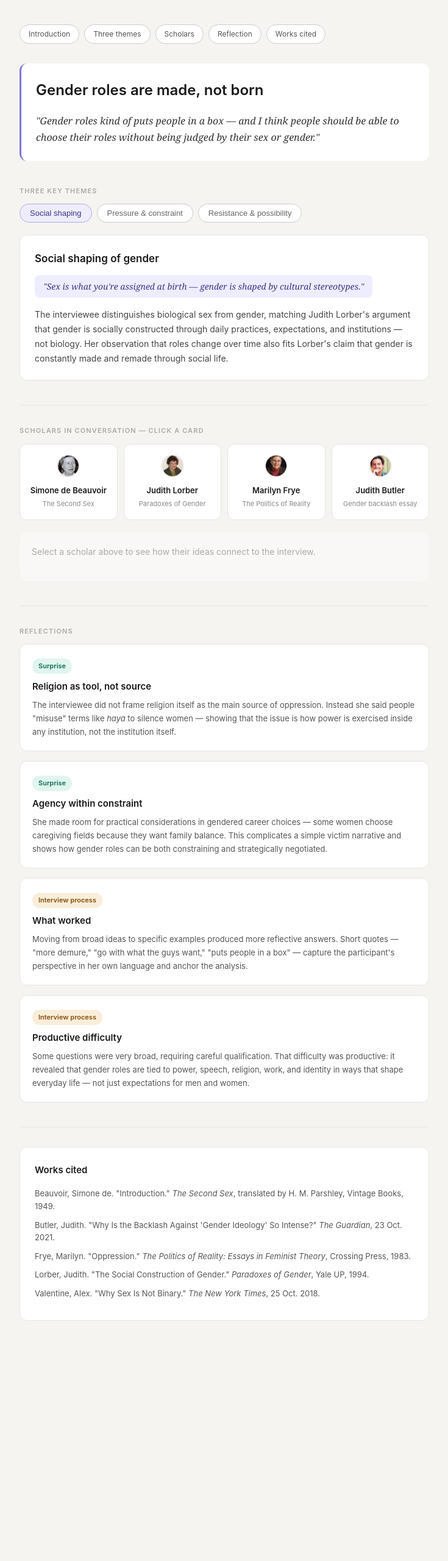
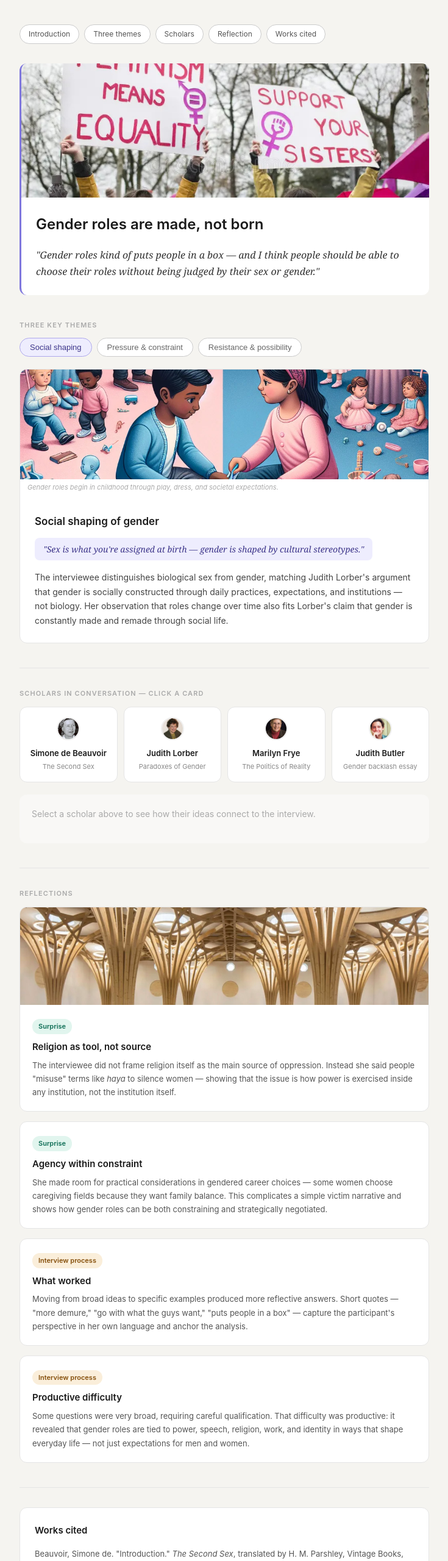
Before and after one commit to axhrar/GenderRoles, a plain HTML site: page index.html in a window 1280 px wide. Shown: the top 2560 px of the page at 61% size, without its empty margins (272-1007 px from the left). Before the commit the page ends 2270 px from the top, so only its background shows below. Drawn offline with Linux system fonts and the light colour scheme.

Commit message:
Update index.html

```diff
--- a/index.html
+++ b/index.html
@@ -42,17 +42,27 @@
     text-decoration: none;
   }
 
-  .nav-pill:hover {
-    background: #eee;
-  }
+  .nav-pill:hover { background: #eee; }
 
   /* Hero */
   .hero {
     border-left: 3px solid #7F77DD;
-    padding: 1.5rem;
     background: #fff;
     border-radius: 12px;
     margin-bottom: 2.5rem;
+    overflow: hidden;
+  }
+
+  .hero-img {
+    width: 100%;
+    height: 220px;
+    object-fit: cover;
+    object-position: center 30%;
+    display: block;
+  }
+
+  .hero-body {
+    padding: 1.5rem;
   }
 
   .hero .subtitle {
@@ -77,9 +87,7 @@
   }
 
   /* Sections */
-  .section {
-    margin-bottom: 2.5rem;
-  }
+  .section { margin-bottom: 2.5rem; }
 
   .section-label {
     font-size: 11px;
@@ -116,21 +124,27 @@
     font-weight: 500;
   }
 
-  .tab-btn:hover:not(.active) {
-    background: #f5f5f5;
-  }
+  .tab-btn:hover:not(.active) { background: #f5f5f5; }
 
   .theme-panel {
     display: none;
     background: #fff;
     border: 1px solid #e5e5e5;
     border-radius: 12px;
-    padding: 1.5rem;
+    overflow: hidden;
   }
 
-  .theme-panel.visible {
+  .theme-panel.visible { display: block; }
+
+  .theme-img {
+    width: 100%;
+    height: 180px;
+    object-fit: cover;
+    object-position: center;
     display: block;
   }
+
+  .theme-body { padding: 1.5rem; }
 
   .theme-panel h3 {
     font-size: 17px;
@@ -174,13 +188,9 @@
     text-align: center;
   }
 
-  .scholar-card:hover {
-    box-shadow: 0 2px 8px rgba(0,0,0,0.08);
-  }
+  .scholar-card:hover { box-shadow: 0 2px 8px rgba(0,0,0,0.08); }
 
-  .scholar-card.selected {
-    border: 2px solid #7F77DD;
-  }
+  .scholar-card.selected { border: 2px solid #7F77DD; }
 
   .circle-avatar {
     width: 38px;
@@ -199,10 +209,7 @@
     margin-bottom: 2px;
   }
 
-  .scholar-card .work {
-    font-size: 11px;
-    color: #888;
-  }
+  .scholar-card .work { font-size: 11px; color: #888; }
 
   .scholar-detail {
     background: #f9f8f6;
@@ -213,9 +220,7 @@
     color: #444;
   }
 
-  .scholar-detail p {
-    margin-bottom: 0.75rem;
-  }
+  .scholar-detail p { margin-bottom: 0.75rem; }
 
   .connection {
     font-size: 13px;
@@ -231,9 +236,19 @@
     background: #fff;
     border: 1px solid #e5e5e5;
     border-radius: 12px;
-    padding: 1.25rem;
     margin-bottom: 1rem;
+    overflow: hidden;
   }
+
+  .reflection-img {
+    width: 100%;
+    height: 160px;
+    object-fit: cover;
+    object-position: center;
+    display: block;
+  }
+
+  .reflection-body { padding: 1.25rem; }
 
   .reflection-card h3 {
     font-size: 15px;
@@ -256,15 +271,8 @@
     margin-bottom: 8px;
   }
 
-  .tag-surprise {
-    background: #E1F5EE;
-    color: #0F6E56;
-  }
-
-  .tag-process {
-    background: #FAEEDA;
-    color: #854F0B;
-  }
+  .tag-surprise { background: #E1F5EE; color: #0F6E56; }
+  .tag-process  { background: #FAEEDA; color: #854F0B; }
 
   /* Works cited */
   .works-cited {
@@ -292,6 +300,14 @@
     border-top: 1px solid #e5e5e5;
     margin: 2rem 0;
   }
+
+  /* Image captions */
+  .img-caption {
+    font-size: 11px;
+    color: #aaa;
+    padding: 4px 12px 8px;
+    font-style: italic;
+  }
 </style>
 </head>
 <body>
@@ -305,69 +321,105 @@
     <a class="nav-pill" href="#citations">Works cited</a>
   </nav>
 
+  <!-- HERO -->
   <section id="intro" class="hero" aria-label="Introduction">
+    <img
+      class="hero-img"
+      src="hero.jpg"
+      alt="Diverse group of women at a march holding signs for equality"
+      onerror="this.style.display='none'"
+    >
+    <div class="hero-body">
       <h1>Gender roles are made, not born</h1>
       <blockquote>"Gender roles kind of puts people in a box — and I think people should be able to choose their roles without being judged by their sex or gender."</blockquote>
+    </div>
   </section>
 
+  <!-- THEMES -->
   <section id="themes" class="section" aria-label="Three key themes">
     <p class="section-label">Three key themes</p>
     <div class="tabs" role="tablist">
-      <button class="tab-btn active" role="tab" aria-selected="true" onclick="showTab('social', this)">Social shaping</button>
-      <button class="tab-btn" role="tab" aria-selected="false" onclick="showTab('pressure', this)">Pressure &amp; constraint</button>
-      <button class="tab-btn" role="tab" aria-selected="false" onclick="showTab('resistance', this)">Resistance &amp; possibility</button>
+      <button class="tab-btn active" role="tab" aria-selected="true"  onclick="showTab('social', this)">Social shaping</button>
+      <button class="tab-btn"        role="tab" aria-selected="false" onclick="showTab('pressure', this)">Pressure &amp; constraint</button>
+      <button class="tab-btn"        role="tab" aria-selected="false" onclick="showTab('resistance', this)">Resistance &amp; possibility</button>
     </div>
 
+    <!-- Social shaping -->
     <div id="tab-social" class="theme-panel visible" role="tabpanel">
+      <img
+        class="theme-img"
+        src="theme-social.jpg"
+        alt="Children at play — gender norms begin in childhood socialisation"
+        onerror="this.style.display='none'"
+      >
+      <div class="img-caption">Gender roles begin in childhood through play, dress, and societal expectations.</div>
+      <div class="theme-body">
         <h3>Social shaping of gender</h3>
         <div class="quote-tag">"Sex is what you're assigned at birth — gender is shaped by cultural stereotypes."</div>
         <p>The interviewee distinguishes biological sex from gender, matching Judith Lorber's argument that gender is socially constructed through daily practices, expectations, and institutions — not biology. Her observation that roles change over time also fits Lorber's claim that gender is constantly made and remade through social life.</p>
       </div>
+    </div>
 
+    <!-- Pressure -->
     <div id="tab-pressure" class="theme-panel" role="tabpanel">
+      <img
+        class="theme-img"
+        src="theme-pressure.jpg"
+        alt="A birdcage — visual metaphor for Marilyn Frye's interlocking constraints"
+        onerror="this.style.display='none'"
+      >
+      <div class="img-caption">Frye's birdcage metaphor: each wire alone seems harmless, but together they trap.</div>
+      <div class="theme-body">
         <h3>Pressure &amp; constraint</h3>
         <div class="quote-tag">"I just felt pressure to go with what the guys want."</div>
         <p>Her experience in the MSA shows how gender norms are enforced through social pressure, not formal rules. Marilyn Frye's birdcage metaphor applies: one wire alone seems harmless, but together the many barriers limit movement and choice. The interviewee describes a classic double bind — speaking up is read as improper, yet silence means accepting unfairness.</p>
       </div>
+    </div>
 
+    <!-- Resistance -->
     <div id="tab-resistance" class="theme-panel" role="tabpanel">
+      <img
+        class="theme-img"
+        src="theme-resistance.jpg"
+        alt="Women marching and holding signs demanding equality and freedom"
+        onerror="this.style.display='none'"
+      >
+      <div class="img-caption">Public protest as an act of resistance — refusing fixed gender roles.</div>
+      <div class="theme-body">
         <h3>Resistance &amp; possibility</h3>
         <div class="quote-tag">"I hope for a future with fewer — or no — fixed gender roles."</div>
         <p>Even while naming restrictions, she insists people should be free to choose roles in family, work, and relationships. This echoes Simone de Beauvoir's argument that woman is cast as the "Other," denied full subjecthood. Her hope also resonates with Judith Butler's claim that rigid gender systems limit what kinds of lives become livable — and that those norms can be challenged and reworked.</p>
+      </div>
     </div>
   </section>
 
   <hr class="divider">
 
+  <!-- SCHOLARS -->
   <section id="scholars" class="section" aria-label="Scholars in conversation">
     <p class="section-label">Scholars in conversation — click a card</p>
-
     <div class="scholars">
       <div class="scholar-card" onclick="selectScholar('beauvoir', this)" tabindex="0" role="button" aria-pressed="false">
         <img src="beauvoir.jpg" alt="Simone de Beauvoir" class="circle-avatar">
         <div class="name">Simone de Beauvoir</div>
         <div class="work">The Second Sex</div>
       </div>
-
       <div class="scholar-card" onclick="selectScholar('lorber', this)" tabindex="0" role="button" aria-pressed="false">
         <img src="lorber.jpg" alt="Judith Lorber" class="circle-avatar">
         <div class="name">Judith Lorber</div>
         <div class="work">Paradoxes of Gender</div>
       </div>
-
       <div class="scholar-card" onclick="selectScholar('frye', this)" tabindex="0" role="button" aria-pressed="false">
         <img src="frye.jpg" alt="Marilyn Frye" class="circle-avatar">
         <div class="name">Marilyn Frye</div>
         <div class="work">The Politics of Reality</div>
       </div>
-
       <div class="scholar-card" onclick="selectScholar('butler', this)" tabindex="0" role="button" aria-pressed="false">
         <img src="butler.jpg" alt="Judith Butler" class="circle-avatar">
         <div class="name">Judith Butler</div>
         <div class="work">Gender backlash essay</div>
       </div>
     </div>
-
     <div class="scholar-detail" id="scholar-detail" aria-live="polite">
       <p style="color:#aaa;">Select a scholar above to see how their ideas connect to the interview.</p>
     </div>
@@ -375,36 +427,74 @@
 
   <hr class="divider">
 
+  <!-- REFLECTION -->
   <section id="reflection" class="section" aria-label="Reflections">
     <p class="section-label">Reflections</p>
 
+    <!-- Surprise 1 -->
     <div class="reflection-card">
+      <img
+        class="reflection-img"
+        src="reflection-religion.jpg"
+        alt="Interior of a mosque — religion as an institution shaped by those in power"
+        onerror="this.style.display='none'"
+      >
+      <div class="reflection-body">
         <span class="tag tag-surprise">Surprise</span>
         <h3>Religion as tool, not source</h3>
         <p>The interviewee did not frame religion itself as the main source of oppression. Instead she said people "misuse" terms like <em>haya</em> to silence women — showing that the issue is how power is exercised inside any institution, not the institution itself.</p>
       </div>
+    </div>
 
+    <!-- Surprise 2 -->
     <div class="reflection-card">
+      <img
+        class="reflection-img"
+        src="reflection-agency.jpg"
+        alt="Two paths diverging — a visual metaphor for navigating constrained choices"
+        onerror="this.style.display='none'"
+      >
+      <div class="reflection-body">
         <span class="tag tag-surprise">Surprise</span>
         <h3>Agency within constraint</h3>
         <p>She made room for practical considerations in gendered career choices — some women choose caregiving fields because they want family balance. This complicates a simple victim narrative and shows how gender roles can be both constraining and strategically negotiated.</p>
       </div>
+    </div>
 
+    <!-- Process 1 -->
     <div class="reflection-card">
+      <img
+        class="reflection-img"
+        src="reflection-interview.jpg"
+        alt="Two people in conversation — a research interview setting"
+        onerror="this.style.display='none'"
+      >
+      <div class="reflection-body">
         <span class="tag tag-process">Interview process</span>
         <h3>What worked</h3>
         <p>Moving from broad ideas to specific examples produced more reflective answers. Short quotes — "more demure," "go with what the guys want," "puts people in a box" — capture the participant's perspective in her own language and anchor the analysis.</p>
       </div>
+    </div>
 
+    <!-- Process 2 -->
     <div class="reflection-card">
+      <img
+        class="reflection-img"
+        src="reflection-difficulty.jpg"
+        alt="People navigating space together — everyday life shaped by gender norms"
+        onerror="this.style.display='none'"
+      >
+      <div class="reflection-body">
         <span class="tag tag-process">Interview process</span>
         <h3>Productive difficulty</h3>
         <p>Some questions were very broad, requiring careful qualification. That difficulty was productive: it revealed that gender roles are tied to power, speech, religion, work, and identity in ways that shape everyday life — not just expectations for men and women.</p>
+      </div>
     </div>
   </section>
 
   <hr class="divider">
 
+  <!-- WORKS CITED -->
   <section id="citations" class="section" aria-label="Works cited">
     <div class="works-cited">
       <h3>Works cited</h3>
```
Lines whose indentation alone changed are shown as unchanged.
